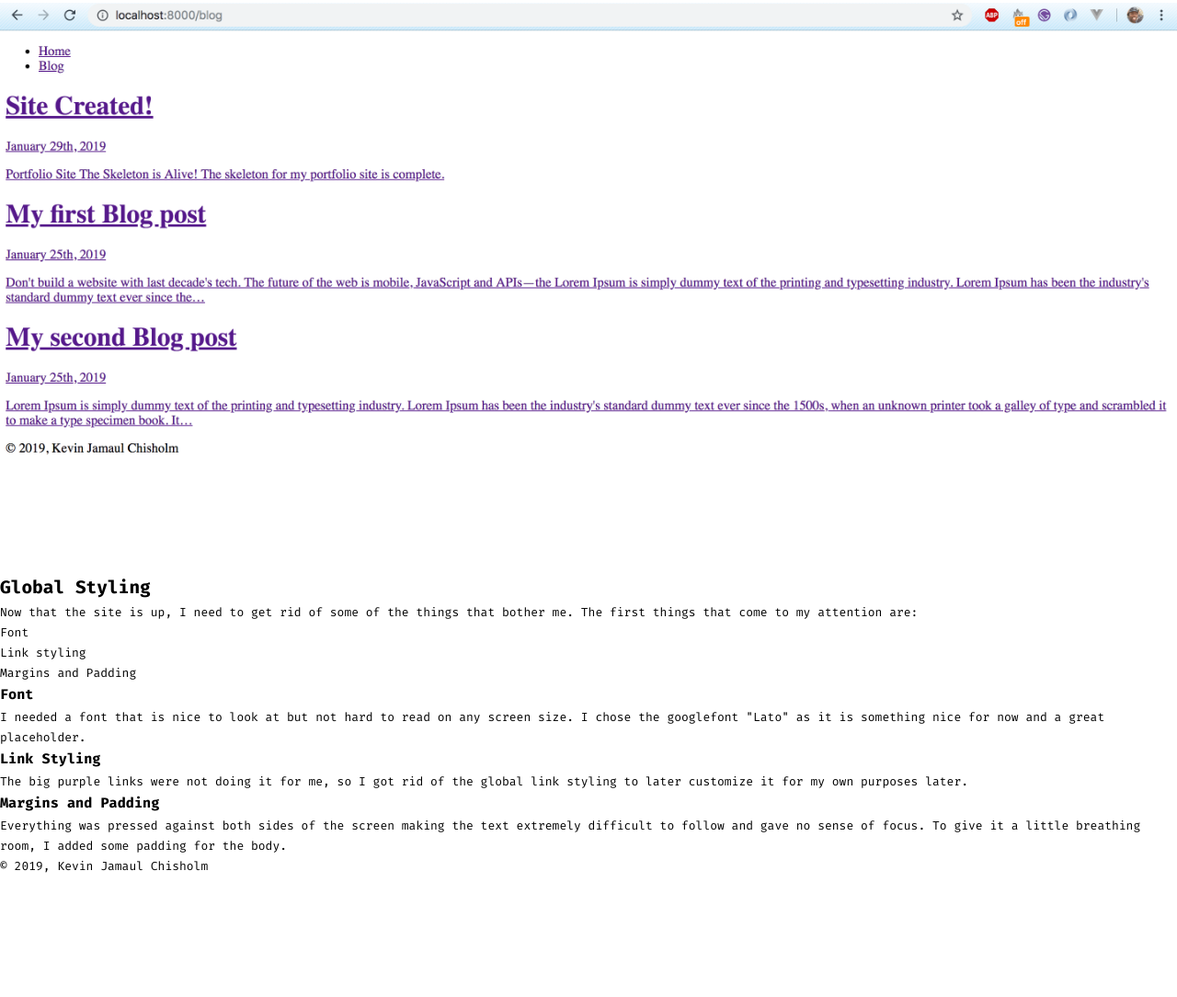
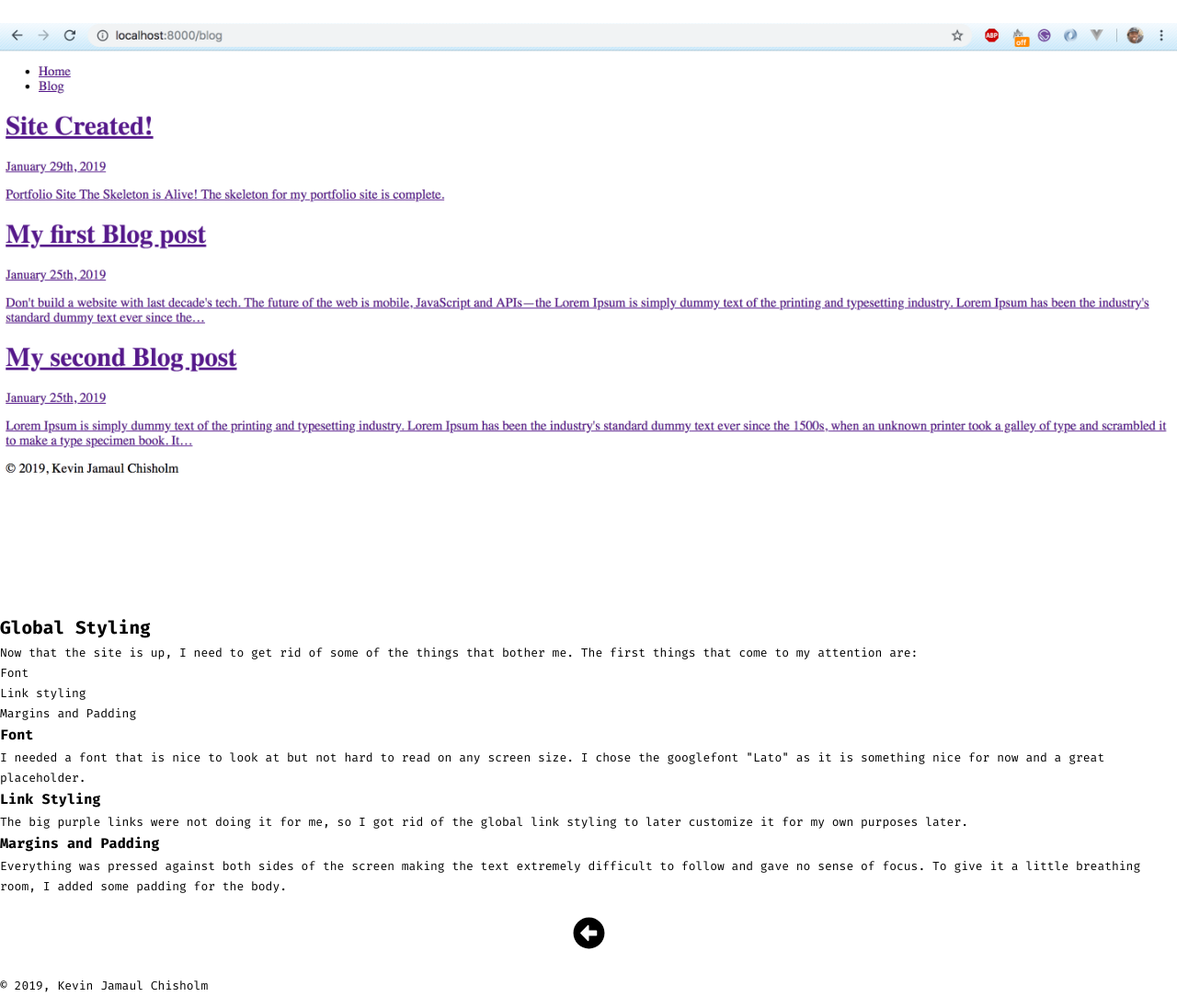
Before and after one commit to itsjustkevin/gatsby-developer-portfolio, a Gatsby site: page /2019-01-29-Basic-Styles/ in a window 1280 px wide. Shown: the part 107-1191 px from the top of the page at 92% size. Before the commit the page ends 1060 px from the top, so only its background shows below. Built offline with nearby package versions, Linux system fonts and the light colour scheme; Gatsby itself is replaced by a stand-in of ours.

Commit message:
added back button to blog posts

```diff
--- a/src/components/layout.css
+++ b/src/components/layout.css
@@ -50,6 +50,10 @@ ul {
   list-style: none;
 }
 
+.nav-bar {
+  padding-top: 22px;
+}
+
 .nav-right-item {
   float: right;
 }
--- a/src/templates/blog-post.css
+++ b/src/templates/blog-post.css
@@ -1,4 +1,19 @@
+.post-container {
+  padding-bottom: 22px;
+}
+
 .blog-post-title {
   padding-top: 22px;
   padding-bottom: 22px;
 }
+
+.hero-image {
+  padding-bottom: 22px;
+}
+
+.back-icon {
+  display: flex;
+  align-items: center;
+  justify-content: center;
+  padding-bottom: 22px;
+}
--- a/src/templates/blog-post.js
+++ b/src/templates/blog-post.js
@@ -3,6 +3,8 @@ import Layout from '../components/layout'
 import './blog-post.css'
 import Img from 'gatsby-image'
 import { graphql } from 'gatsby'
+import { FaArrowAltCircleLeft } from 'react-icons/fa'
+
 function BlogPost(props) {
   const post = props.data.markdownRemark
   const { title } = post.frontmatter
@@ -10,11 +12,18 @@ function BlogPost(props) {
     <Layout>
       <div class="post-container">
         <h1 className="blog-post-title">{title}</h1>
-        <Img fluid={post.frontmatter.image.childImageSharp.fluid} />
+        <div className="hero-image">
+          <Img fluid={post.frontmatter.image.childImageSharp.fluid} />
+        </div>
         <div
           className="blog-post-content"
           dangerouslySetInnerHTML={{ __html: post.html }}
         />
+      </div>
+      <div className="back-icon">
+        <a href="/blog">
+          <FaArrowAltCircleLeft size={35} />
+        </a>
       </div>
     </Layout>
   )
```
